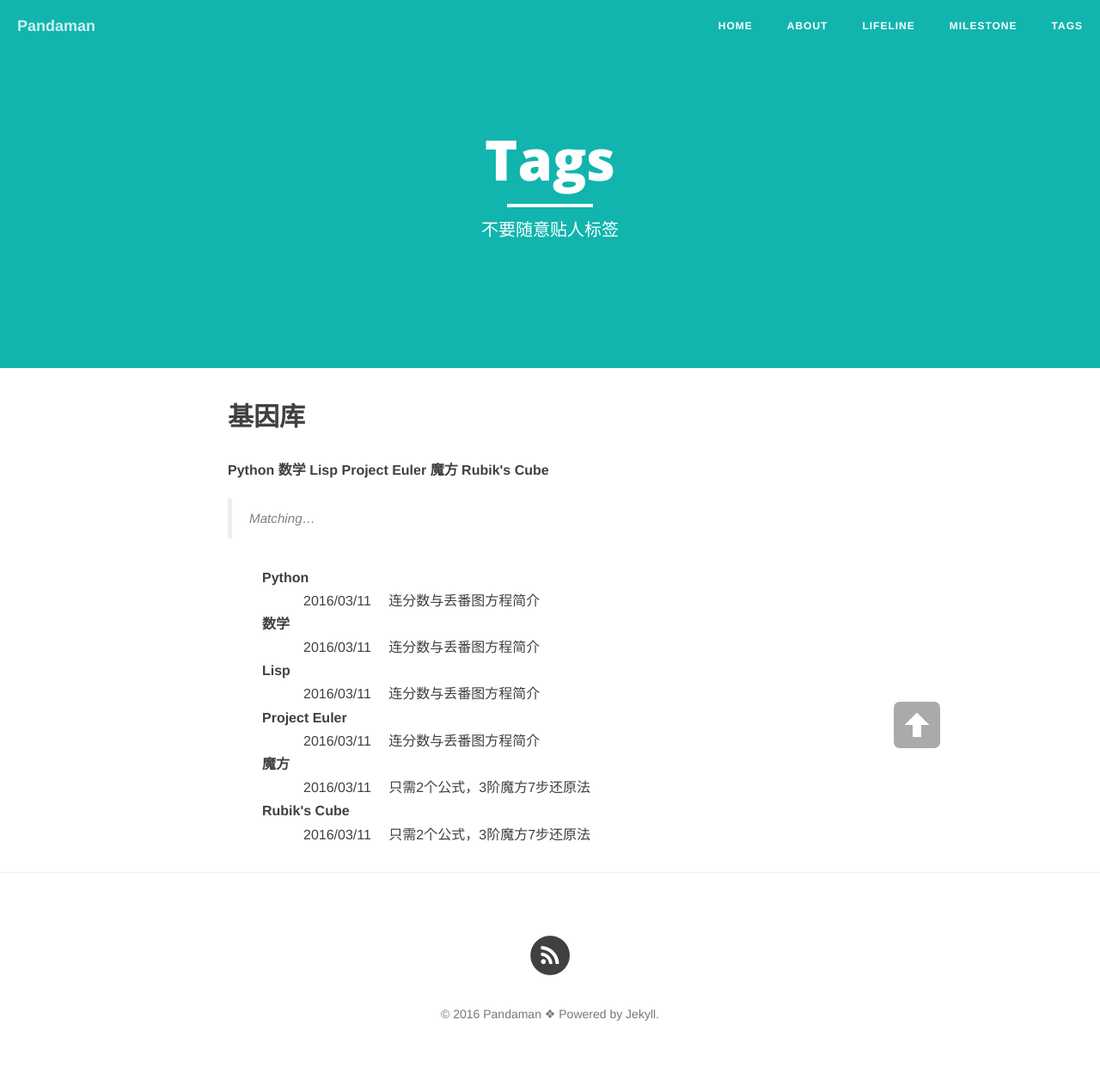
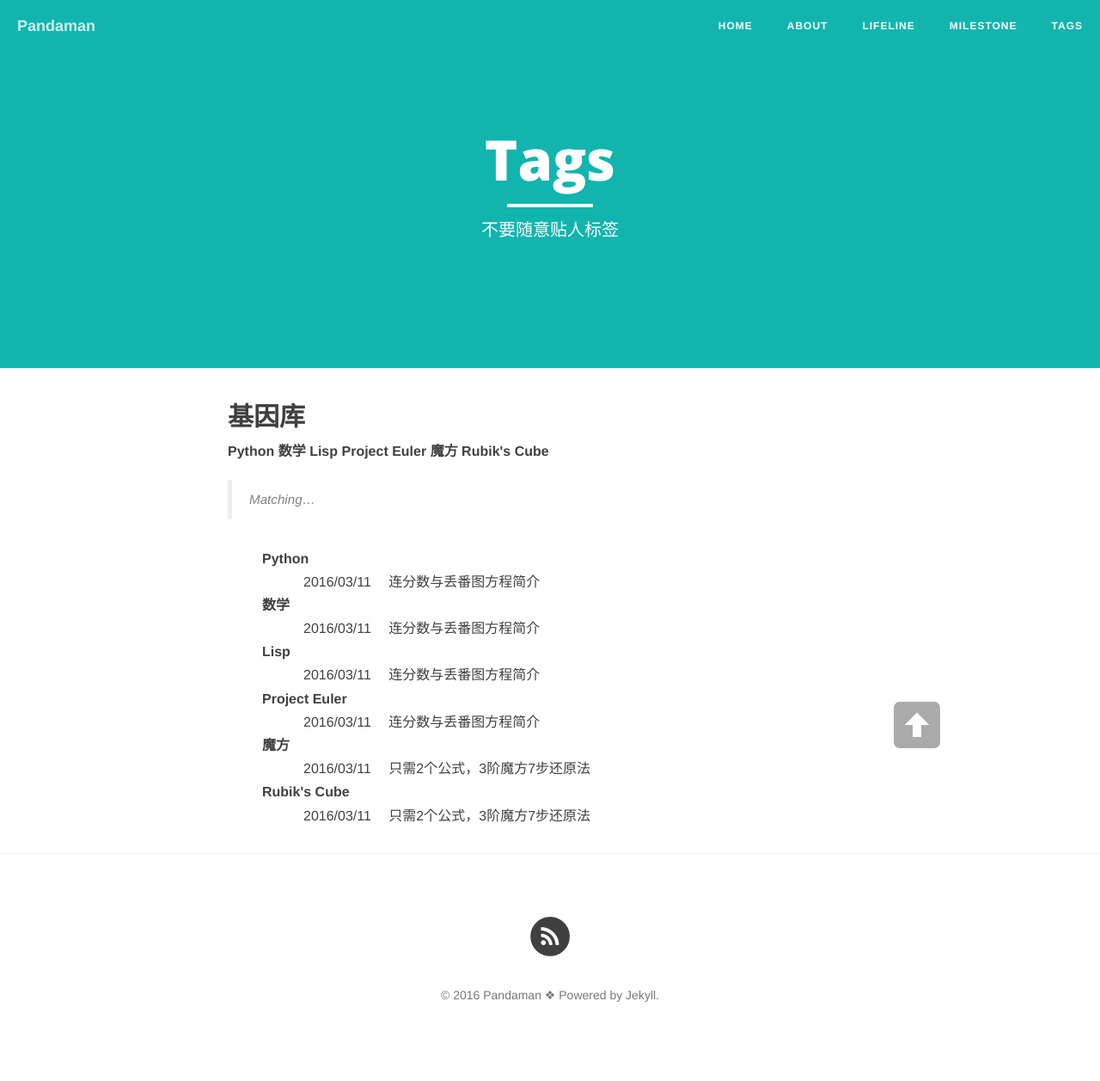
Before and after one commit to ceares/ceares.github.io, a Jekyll site: the page built from tags.md, in a window 1280 px wide. Shown: the whole page at 86% size. Built offline with Jekyll 4.4.1, drawn with Linux system fonts in a browser that asks for light colours; nearby versions of some CDN libraries; library files that are not in the unit come from our copies; after the commit the page ends 1235 px from its top, so only the background shows below that.

Commit message:
Update tags.md

```diff
--- a/tags.md
+++ b/tags.md
@@ -7,7 +7,7 @@ header-img: "img/semantic.jpg"
 
 ## 基因库
 
-<div id='tag_cloud' style="font-weight:bold;margin-top:2em;">
+<div id='tag_cloud' style="font-weight:bold;">
 {% for tag in site.tags %}
 <a href="#{{ tag[0] }}" title="{{ tag[0] }}" rel="{{ tag[1].size }}">{{ tag[0] }}</a>
 {% endfor %}
```
